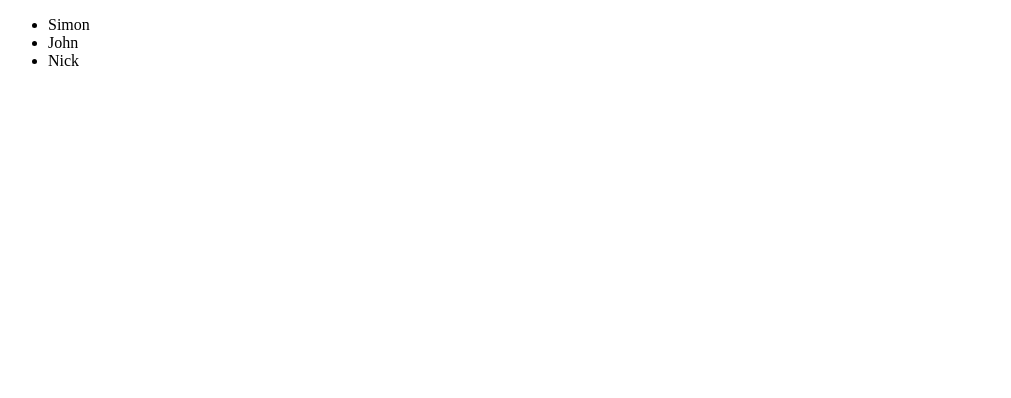
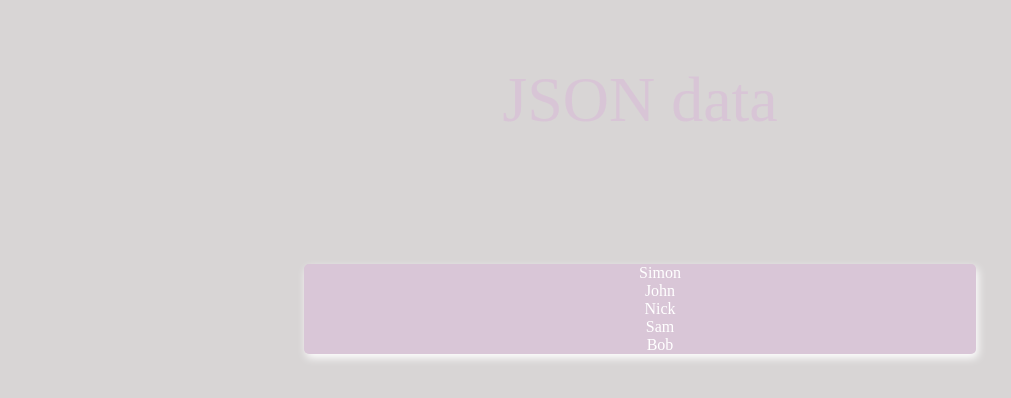
Before and after one commit to Si-maher/JSON-revision, a plain HTML site: page index.html in a window 1280 px wide. Shown: the whole page, without its empty margins (0-1011 px from the left). Drawn offline with Linux system fonts and the light colour scheme.

Commit message:
added styles, fixed JSON bug

```diff
--- a/data.json
+++ b/data.json
@@ -3,6 +3,7 @@
       {
           "name":"Simon",
           "age":41
+
       },
       {
           "name":"John",
@@ -11,6 +12,14 @@
       {
           "name":"Nick",
           "age":25
+      },
+      {
+          "name":"Sam",
+          "age":25
+      },
+      {
+          "name":"Bob",
+          "age":25
       }
   ]
 }
--- a/index.html
+++ b/index.html
@@ -8,8 +8,12 @@
     <title>JSON</title>
 </head>
 <body>
-    <ul id="people"></ul>
-    <script src="index.js"></script>
+    <h1>JSON data</h1>
+    <div class="container">
+
+        <ul id="people"></ul>
+        <script src="index.js"></script>
+    </div>
 
 
 
--- a/styles.css
+++ b/styles.css
@@ -0,0 +1,29 @@
+body {
+    background-color: #d8d5d5;
+}
+.container {
+
+    text-align: center;
+}
+h1 {
+    text-align: center;
+    margin-top: 5%;
+    font-family: 'Times New Roman', Times, serif;
+    font-size: 4rem;
+    font-weight: 200;
+    color:rgba(221, 136, 221, 0.2) ;
+}
+
+ul {
+    margin: auto;
+      list-style: none;
+      margin-top: 10%;
+      background-color:rgba(221, 136, 221, 0.2);
+      border-radius: 5px;
+      box-shadow: 2px 4px 8px;
+      width: 50%;
+
+  }
+    #people {
+    color:#fff;
+}
```
